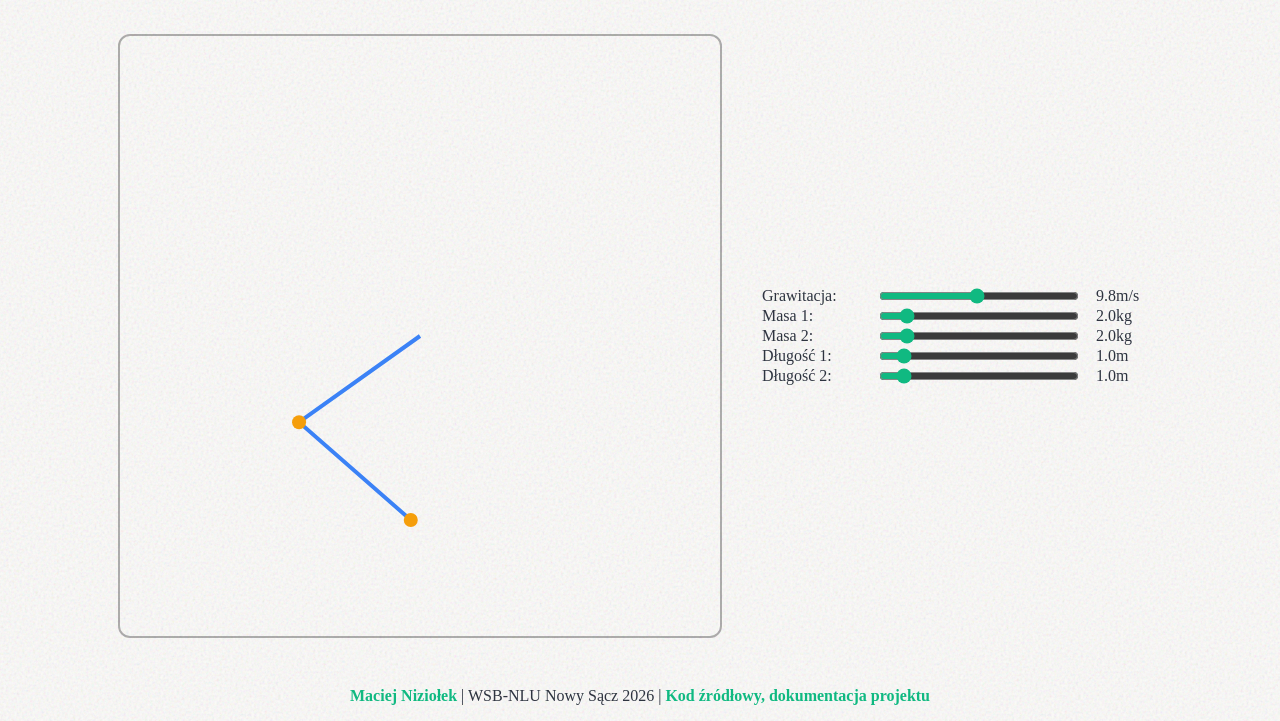
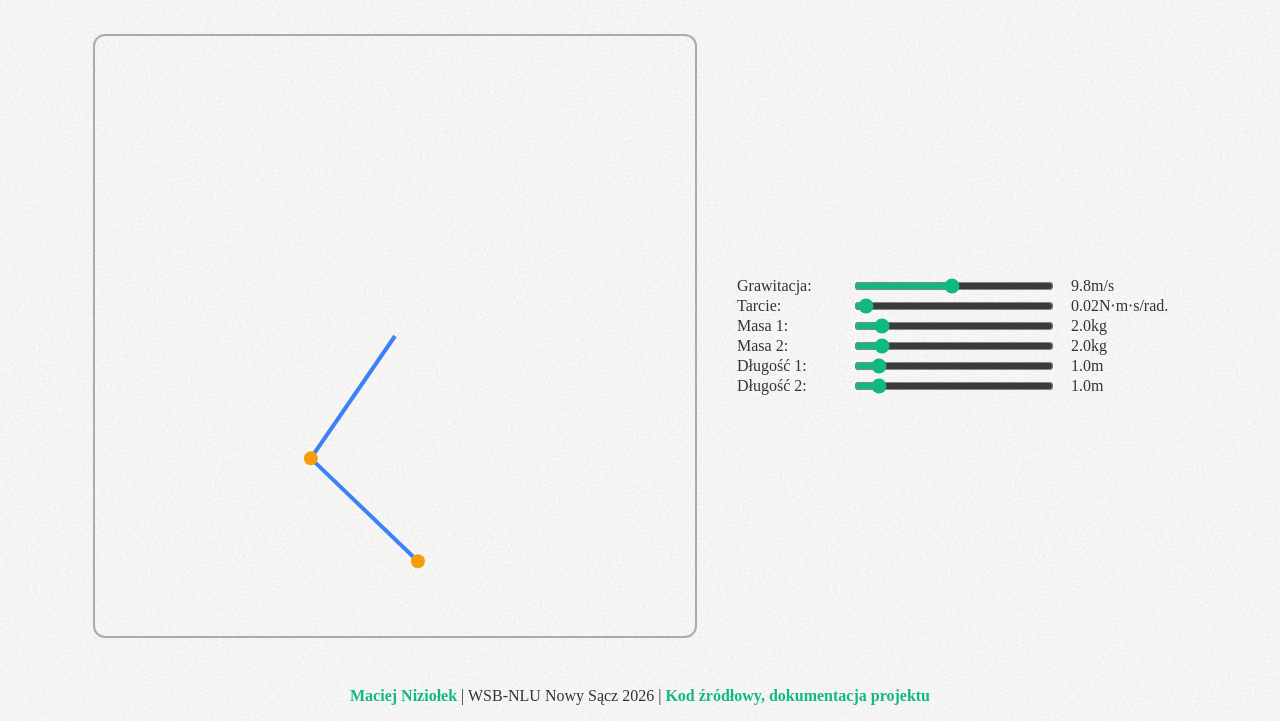
Before and after one commit to rxn7/double-pendulum-simulation, a website built with webpack: page src/index.html in a window 1280 px wide. Shown: the part 79-800 px from the top of the page. Built offline with nearby package versions, Linux system fonts and the light colour scheme.

Commit message:
Added pivot friction (logic + ui)

```diff
--- a/src/double_pendulum.ts
+++ b/src/double_pendulum.ts
@@ -63,22 +63,26 @@ export class DoublePendulum {
 		const length1: number = SimulationProperties.length1;
 		const length2: number = SimulationProperties.length2;
 		const gravity: number = SimulationProperties.gravity;
+		const pivotFriction: number = SimulationProperties.pivotFriction;
 
 		const angleDelta: number = angle1 - angle2;
 		const totalMass: number = mass1 + mass2;
 		const adjustedMass: number = 2 * mass1 + mass2;
 		const denominator: number = adjustedMass - mass2 * Math.cos(2 * angle1 - 2 * angle2);
+		const frictionTorque1: number = -pivotFriction * velocity1;
+		const frictionTorque2: number = -pivotFriction * (velocity2 - velocity1);
 
 		const upperGravityPull: number = -gravity * adjustedMass * Math.sin(angle1);
 		const lowerGravityDrag: number = -mass2 * gravity * Math.sin(angle1 - 2 * angle2);
 		const upperCentrifugalPull: number = -2 * Math.sin(angleDelta) * mass2 * ((velocity2 * velocity2 * length2) + (velocity1 * velocity1 * length1 * Math.cos(angleDelta)));
-		const acceleration1: number = (upperGravityPull + lowerGravityDrag + upperCentrifugalPull) / (length1 * denominator);
 
 		const couplingMultiplier: number = 2 * Math.sin(angleDelta);
 		const lowerCentrifugalPull: number = velocity1 * velocity1 * length1 * totalMass;
 		const lowerGravityPull: number = gravity * totalMass * Math.cos(angle1);
 		const coriolisEffect: number = velocity2 * velocity2 * length2 * mass2 * Math.cos(angleDelta);
-		const acceleration2: number = (couplingMultiplier * (lowerCentrifugalPull + lowerGravityPull + coriolisEffect)) / (length2 * denominator);
+
+		const acceleration1: number = (upperGravityPull + lowerGravityDrag + upperCentrifugalPull) / (length1 * denominator) + frictionTorque1 - frictionTorque2;
+		const acceleration2: number = (couplingMultiplier * (lowerCentrifugalPull + lowerGravityPull + coriolisEffect)) / (length2 * denominator) + frictionTorque2;
 
 		return {
 			velocity1: velocity1,
--- a/src/index.html
+++ b/src/index.html
@@ -19,19 +19,25 @@
 					<div class="control-row">
 						<label for="gravity-input">Grawitacja:</label>
 						<input type="range" id="gravity-input" min="0" max="20" value="9.8" step="0.1">
-						<span id="gravity-value-display" class="value-display">9.8m/s</span>
+						<span class="value-display">9.8m/s</span>
+					</div>
+
+					<div class="control-row">
+						<label for="friction-input">Tarcie:</label>
+						<input type="range" id="friction-input" min="0" max="1" value="0.02" step="0.01">
+						<span class="value-display">0.02N⋅m⋅s/rad.</span>
 					</div>
 
 					<div class="control-row">
 						<label for="mass1-input">Masa 1:</label>
 						<input type="range" id="mass1-input" min="1" max="10" value="2.0" step="0.1">
-						<span id="mass1-value-display" class="value-display">2.0kg</span>
+						<span class="value-display">2.0kg</span>
 					</div>
 
 					<div class="control-row">
 						<label for="mass2-input">Masa 2:</label>
 						<input type="range" id="mass2-input" min="1" max="10" value="2.0" step="0.1">
-						<span id="mass2-value-display" class="value-display">2.0kg</span>
+						<span class="value-display">2.0kg</span>
 					</div>
 
 					<div class="control-row">
--- a/src/renderer.ts
+++ b/src/renderer.ts
@@ -20,7 +20,7 @@ export default class Renderer {
 	}
 
 	public clear(): void {
-		this.ctx.clearRect(0, 0, this.canvas.clientWidth, this.canvas.clientHeight);
+		this.ctx.clearRect(0, 0, this.canvas.width, this.canvas.height);
 	}
 
 	public renderPendulum(pendulum: DoublePendulum): void {
--- a/src/simulation_properties.ts
+++ b/src/simulation_properties.ts
@@ -1,5 +1,6 @@
 export namespace SimulationProperties {
 	export var gravity: number = 9.81;
+	export var pivotFriction: number = 0.02;
 
 	export var mass1: number = 2.0;
 	export var mass2: number = 2.0;
--- a/src/style.css
+++ b/src/style.css
@@ -74,7 +74,7 @@ a {
 }
 
 .control-row {
-	width: 400px;
+	width: 450px;
 	display: flex;
 	align-items: center;
 	gap: 15px;
--- a/src/ui_handler.ts
+++ b/src/ui_handler.ts
@@ -2,6 +2,7 @@ import { SimulationProperties } from "./simulation_properties"
 
 document.addEventListener('DOMContentLoaded', () => {
 	handleGravityInput();
+	handlePivotFrictionInput();
 	handleMassInput(true);
 	handleMassInput(false);
 	handleLengthInput(true);
@@ -9,19 +10,25 @@ document.addEventListener('DOMContentLoaded', () => {
 });
 
 function handleGravityInput(): void {
-	const gravityInput: HTMLInputElement = document.querySelector<HTMLInputElement>("#gravity-input") as HTMLInputElement;
-	const valueDisplay: HTMLSpanElement = document.querySelector<HTMLSpanElement>("#gravity-value-display") as HTMLSpanElement;
+	const [input, valueDisplay] = getInputAndDisplay("gravity-input");
 
-	gravityInput.addEventListener("input", () => {
-		SimulationProperties.gravity = gravityInput.valueAsNumber;
+	input.addEventListener("input", () => {
+		SimulationProperties.gravity = input.valueAsNumber;
 		valueDisplay.textContent = `${SimulationProperties.gravity}m/s`;
 	});
 }
 
+function handlePivotFrictionInput(): void {
+	const [input, valueDisplay] = getInputAndDisplay("friction-input");
+
+	input.addEventListener("input", () => {
+		SimulationProperties.pivotFriction = input.valueAsNumber;
+		valueDisplay.textContent = `${SimulationProperties.pivotFriction}N⋅m⋅s/rad`;
+	});
+}
+
 function handleMassInput(isArm1: boolean): void {
-	const query = isArm1 ? "#mass1-input" : "#mass2-input";
-	const input: HTMLInputElement = document.querySelector<HTMLInputElement>(query) as HTMLInputElement;
-	const valueDisplay: HTMLSpanElement = document.querySelector<HTMLSpanElement>(`${query} ~ .value-display`) as HTMLSpanElement
+	const [input, valueDisplay] = getInputAndDisplay(isArm1 ? "mass1-input" : "mass2-input");
 
 	input.addEventListener("input", () => {
 		const value: number = Math.max(1, Math.min(10, input.valueAsNumber));
@@ -36,9 +43,7 @@ function handleMassInput(isArm1: boolean): void {
 }
 
 function handleLengthInput(isArm1: boolean): void {
-	const query = isArm1 ? "#length1-input" : "#length2-input";
-	const input: HTMLInputElement = document.querySelector<HTMLInputElement>(query) as HTMLInputElement;
-	const valueDisplay: HTMLSpanElement = document.querySelector<HTMLSpanElement>(`${query} ~ .value-display`) as HTMLSpanElement
+	const [input, valueDisplay] = getInputAndDisplay(isArm1 ? "length1-input" : "length2-input");
 
 	input.addEventListener("input", () => {
 		const value: number = Math.max(0.1, Math.min(10, input.valueAsNumber));
@@ -51,3 +56,9 @@ function handleLengthInput(isArm1: boolean): void {
 		valueDisplay.textContent = `${value}m`;
 	});
 }
+
+function getInputAndDisplay(inputId: string): [HTMLInputElement, HTMLSpanElement] {
+	const input: HTMLInputElement = document.getElementById(inputId) as HTMLInputElement;
+	const display: HTMLSpanElement = document.querySelector(`#${inputId} ~ .value-display`) as HTMLSpanElement;
+	return [input, display];
+}
```
